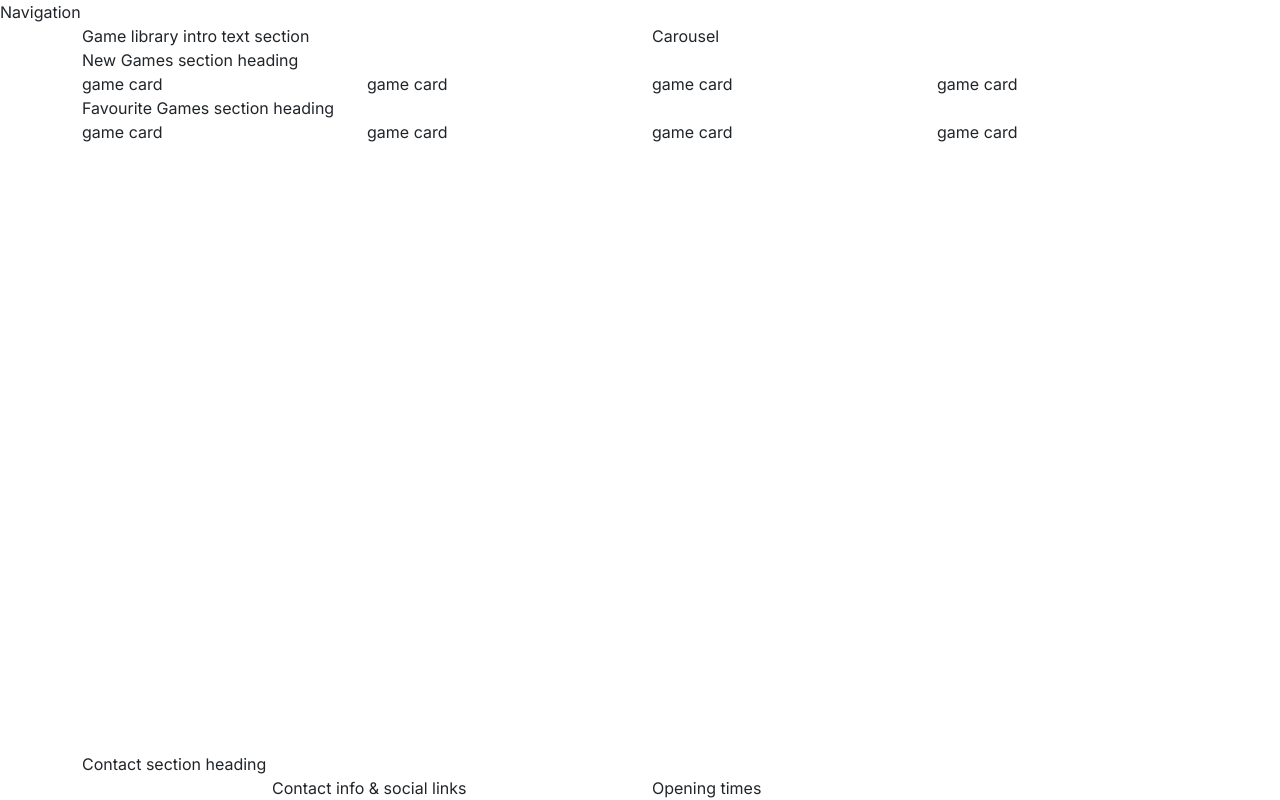
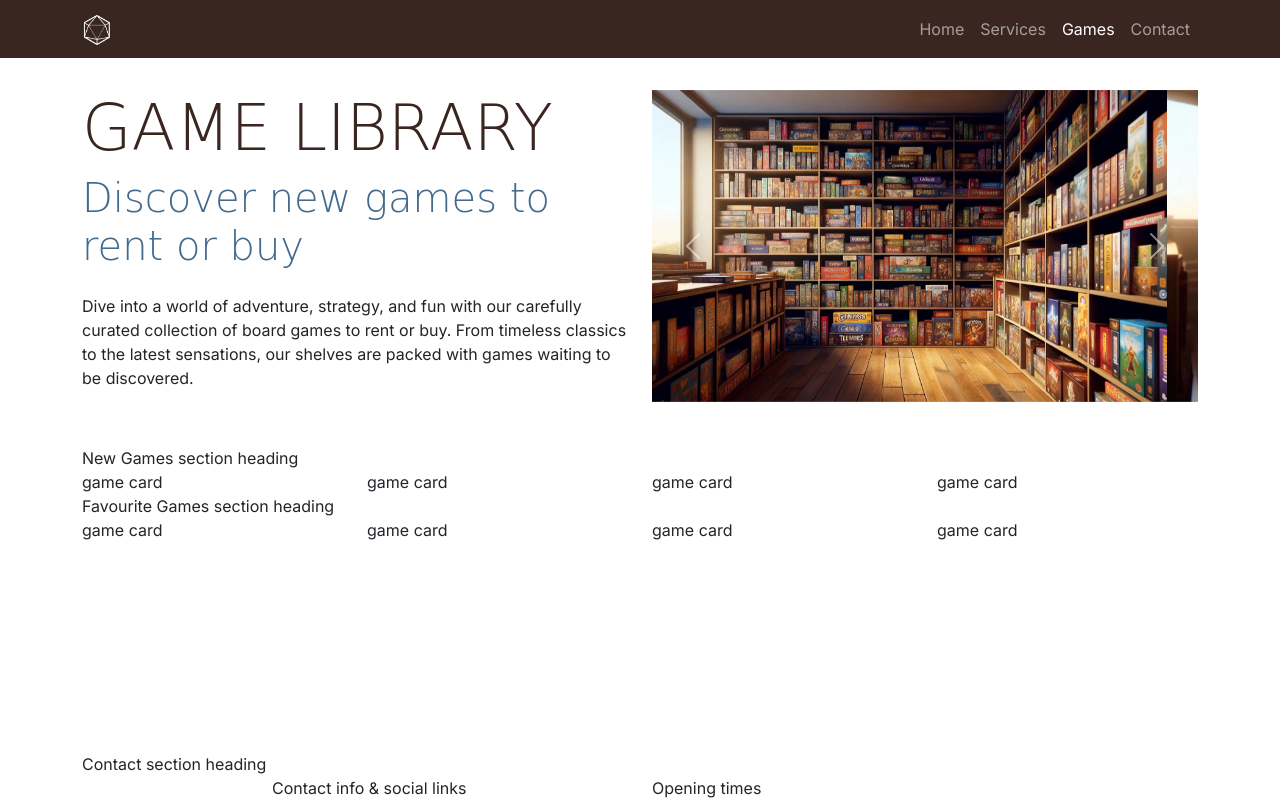
Before and after one commit to Zoe-Perry/boardwalk-games, a plain HTML site: page game-library.html in a window 1280 px wide. Drawn offline with nearby package versions, Linux system fonts and the light colour scheme; a web font is replaced by a local one.

Commit message:
add navbar and header for game library page

```diff
--- a/game-library.html
+++ b/game-library.html
@@ -1,53 +1,101 @@
 <!DOCTYPE html>
 <html lang="en">
+
 <head>
     <meta charset="UTF-8" />
     <meta name="viewport" content="width=device-width, initial-scale=1.0" />
-    <meta
-      name="description"
-      content="Explore Boardwalk Games' vast library of engaging and exciting board games available for rent or purchase. Reserve your game online and embark on your next board game adventure today!"
-    />
+    <meta name="description"
+        content="Explore Boardwalk Games' vast library of engaging and exciting board games available for rent or purchase. Reserve your game online and embark on your next board game adventure today!" />
     <title>Boardwalk Games | Game Library</title>
 
     <!-- favicons generated by favicon.io -->
-    <link
-      rel="apple-touch-icon"
-      sizes="180x180"
-      href="assets/images/apple-touch-icon.png"
-    />
-    <link
-      rel="icon"
-      type="image/png"
-      sizes="32x32"
-      href="assets/images/favicon-32x32.png"
-    />
-    <link
-      rel="icon"
-      type="image/png"
-      sizes="16x16"
-      href="assets/images/favicon-16x16.png"
-    />
+    <link rel="apple-touch-icon" sizes="180x180" href="assets/images/apple-touch-icon.png" />
+    <link rel="icon" type="image/png" sizes="32x32" href="assets/images/favicon-32x32.png" />
+    <link rel="icon" type="image/png" sizes="16x16" href="assets/images/favicon-16x16.png" />
     <!-- Bootstrap CSS link -->
-    <link
-      href="https://cdn.jsdelivr.net/npm/bootstrap@5.3.6/dist/css/bootstrap.min.css"
-      rel="stylesheet"
-      integrity="sha384-4Q6Gf2aSP4eDXB8Miphtr37CMZZQ5oXLH2yaXMJ2w8e2ZtHTl7GptT4jmndRuHDT"
-      crossorigin="anonymous"
-    />
+    <link href="https://cdn.jsdelivr.net/npm/bootstrap@5.3.6/dist/css/bootstrap.min.css" rel="stylesheet"
+        integrity="sha384-4Q6Gf2aSP4eDXB8Miphtr37CMZZQ5oXLH2yaXMJ2w8e2ZtHTl7GptT4jmndRuHDT" crossorigin="anonymous" />
     <!-- Custom CSS -->
     <link rel="stylesheet" href="./assets/css/style.css" />
 </head>
 
 <!-- Classes on body set to work with mt-auto on footer to ensure it always stays at the bottom of the page -->
+
 <body class="d-flex flex-column min-vh-100">
     <!-- Navigation -->
-    <div>Navigation</div>
+    <nav id="navbar" class="navbar navbar-expand-lg" data-bs-theme="dark">
+        <div class="container">
+            <a class="navbar-brand" href="./index.html"><img class="logo" src="./assets/images/logo-sm-white.png"
+                    alt="Boardwalk Games logo"></a>
+            <button class="navbar-toggler" type="button" data-bs-toggle="collapse"
+                data-bs-target="#navbarSupportedContent" aria-controls="navbarSupportedContent" aria-expanded="false"
+                aria-label="Toggle navigation">
+                <span class="navbar-toggler-icon"></span>
+            </button>
+            <div class="collapse navbar-collapse" id="navbarSupportedContent">
+                <ul class="navbar-nav ms-auto">
+                    <li class="nav-item">
+                        <a class="nav-link" href="./index.html">Home</a>
+                    </li>
+                    <li class="nav-item">
+                        <a class="nav-link" href="#">Services</a>
+                    </li>
+                    <li class="nav-item">
+                        <a class="nav-link active" aria-current="page" href="./game-library.html">Games</a>
+                    </li>
+                    <li class="nav-item">
+                        <a class="nav-link" href="#">Contact</a>
+                    </li>
+                    </li>
+                </ul>
+            </div>
+        </div>
+    </nav>
+
 
     <!-- Header with carousel -->
-    <header class="container">
+    <header id="header" class="container section">
         <div class="row">
-        <div class="col-12 col-xl-6">Game library intro text section</div>
-        <div class="col-12 col-xl-6">Carousel</div>
+            <div class="col-12 col-xl-6 text-center text-xl-start">
+                <h1 class="display-3">Game Library</h1>
+                <p class="lead display-6 sub-heading-color">Discover new games to rent or buy</p>
+                <p class="my-4">Dive into a world of adventure, strategy, and fun with our carefully curated collection
+                    of board games to rent or buy. From timeless classics to the latest sensations, our shelves are
+                    packed with games waiting to be discovered.</p>
+            </div>
+            <div class="col-12 col-xl-6">
+                <div id="carouselExampleAutoplaying" class="carousel slide" data-bs-ride="carousel">
+                    <div class="carousel-inner">
+                        <div class="carousel-item active">
+                            <img src="./assets/images/game-library-carousel-1.webp" class="d-block w-100"
+                                alt="Bookshelves filled with boardgames">
+                        </div>
+                        <div class="carousel-item">
+                            <img src="./assets/images/game-library-carousel-2.webp" class="d-block w-100"
+                                alt="Bookshelves filled with boardgames">
+                        </div>
+                        <div class="carousel-item">
+                            <img src="./assets/images/game-library-carousel-3.webp" class="d-block w-100"
+                                alt="Bookshelves filled with boardgames, one man is browsing the shelves">
+                        </div>
+                        <div class="carousel-item">
+                            <img src="./assets/images/game-library-carousel-4.webp"
+                                alt="8 board games stacked on top of each other"
+                                class="d-block w-100">
+                        </div>
+                    </div>
+                    <button class="carousel-control-prev" type="button" data-bs-target="#carouselExampleAutoplaying"
+                        data-bs-slide="prev">
+                        <span class="carousel-control-prev-icon" aria-hidden="true"></span>
+                        <span class="visually-hidden">Previous</span>
+                    </button>
+                    <button class="carousel-control-next" type="button" data-bs-target="#carouselExampleAutoplaying"
+                        data-bs-slide="next">
+                        <span class="carousel-control-next-icon" aria-hidden="true"></span>
+                        <span class="visually-hidden">Next</span>
+                    </button>
+                </div>
+            </div>
         </div>
     </header>
 
@@ -94,15 +142,11 @@
     </footer>
 
     <!-- Font awesome link -->
-    <script
-      src="https://kit.fontawesome.com/af2f228ca5.js"
-      crossorigin="anonymous"
-    ></script>
+    <script src="https://kit.fontawesome.com/af2f228ca5.js" crossorigin="anonymous"></script>
     <!-- Bootstrap JS link -->
-    <script
-      src="https://cdn.jsdelivr.net/npm/bootstrap@5.3.6/dist/js/bootstrap.bundle.min.js"
+    <script src="https://cdn.jsdelivr.net/npm/bootstrap@5.3.6/dist/js/bootstrap.bundle.min.js"
         integrity="sha384-j1CDi7MgGQ12Z7Qab0qlWQ/Qqz24Gc6BM0thvEMVjHnfYGF0rmFCozFSxQBxwHKO"
-      crossorigin="anonymous"
-    ></script>
+        crossorigin="anonymous"></script>
 </body>
+
 </html>
```
Lines whose indentation alone changed are shown as unchanged.
